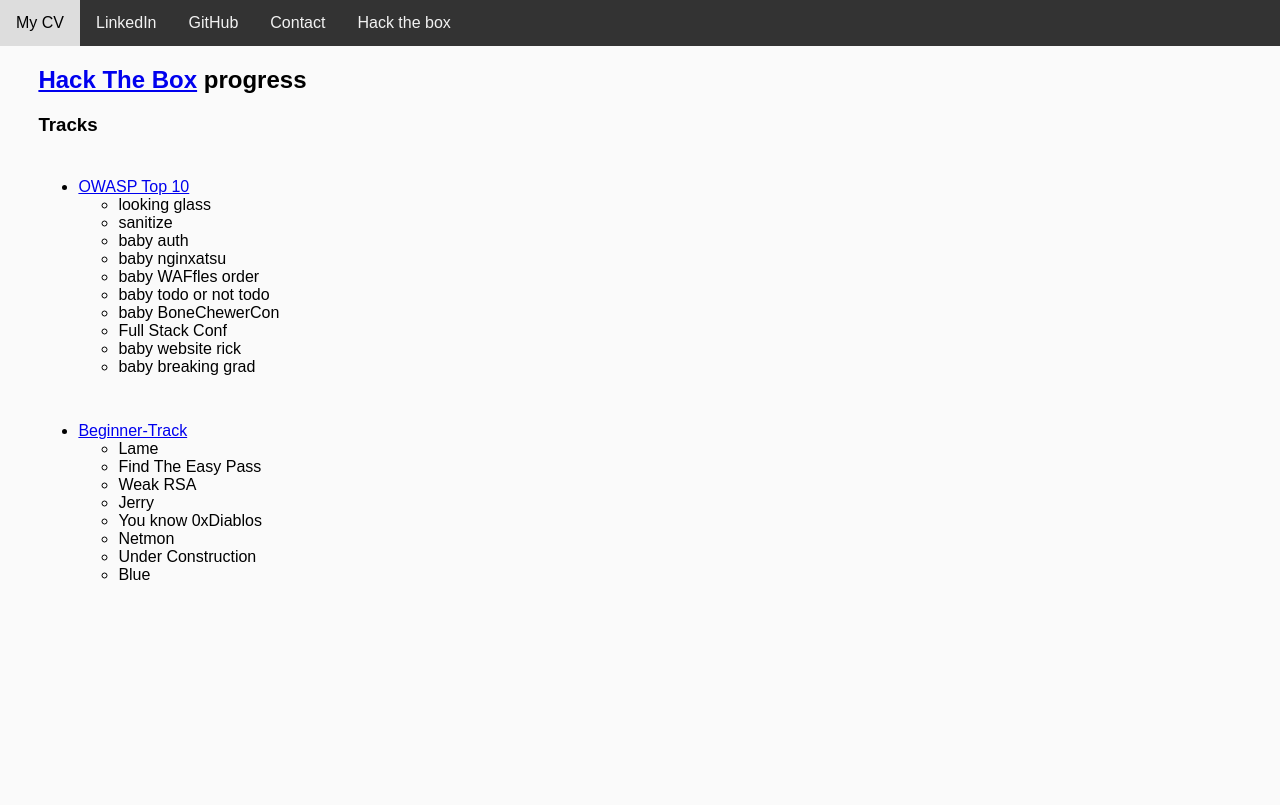
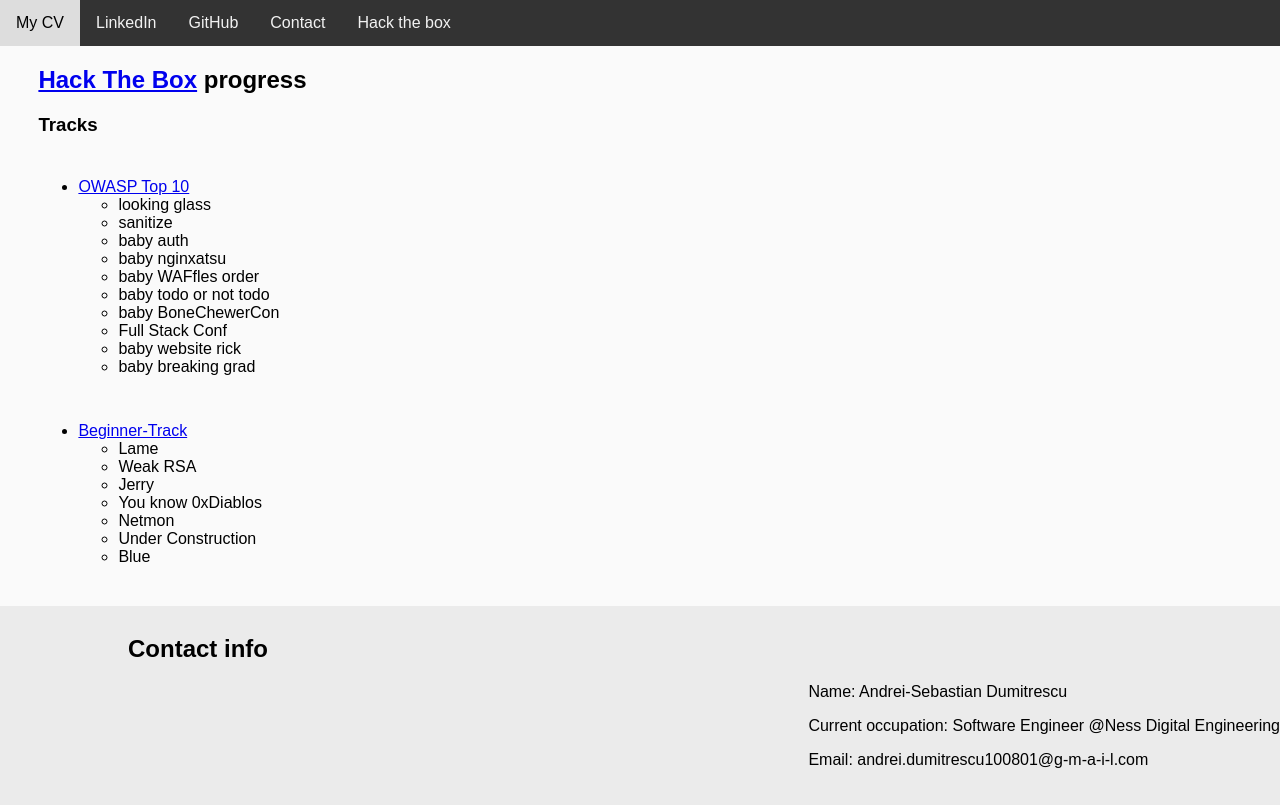
Before and after one commit to AndDumi1008/anddumi1008.github.io, a plain HTML site: page hackthebox.html in a window 1280 px wide. Drawn offline with Linux system fonts and the light colour scheme.

Commit message:
update htb page

```diff
--- a/hackthebox.html
+++ b/hackthebox.html
@@ -45,7 +45,6 @@
                 <li class="primary-list"><a href="https://app.hackthebox.com/tracks/Beginner-Track" target="_blank">Beginner-Track</a>
                     <ul>
                         <li> Lame </li>
-                        <li> Find The Easy Pass</li>
                         <li> Weak RSA </li>
                         <li> Jerry </li>
                         <li> You know 0xDiablos </li>
@@ -57,3 +56,19 @@
             </ul>
     </div>
 </section>
+
+<section>
+<!-- Bottom Section -->
+    <div class="bottom">
+        <h2>Contact info</h2>
+
+        <div class="contact-details">
+        <p>Name: Andrei-Sebastian Dumitrescu</p>
+        <p>Current occupation: Software Engineer @Ness Digital Engineering</p>
+        <p>Email: andrei.dumitrescu100801@g-m-a-i-l.com</p>
+        </div>
+
+    </div>
+</section>
+</body>
+</html>
```
